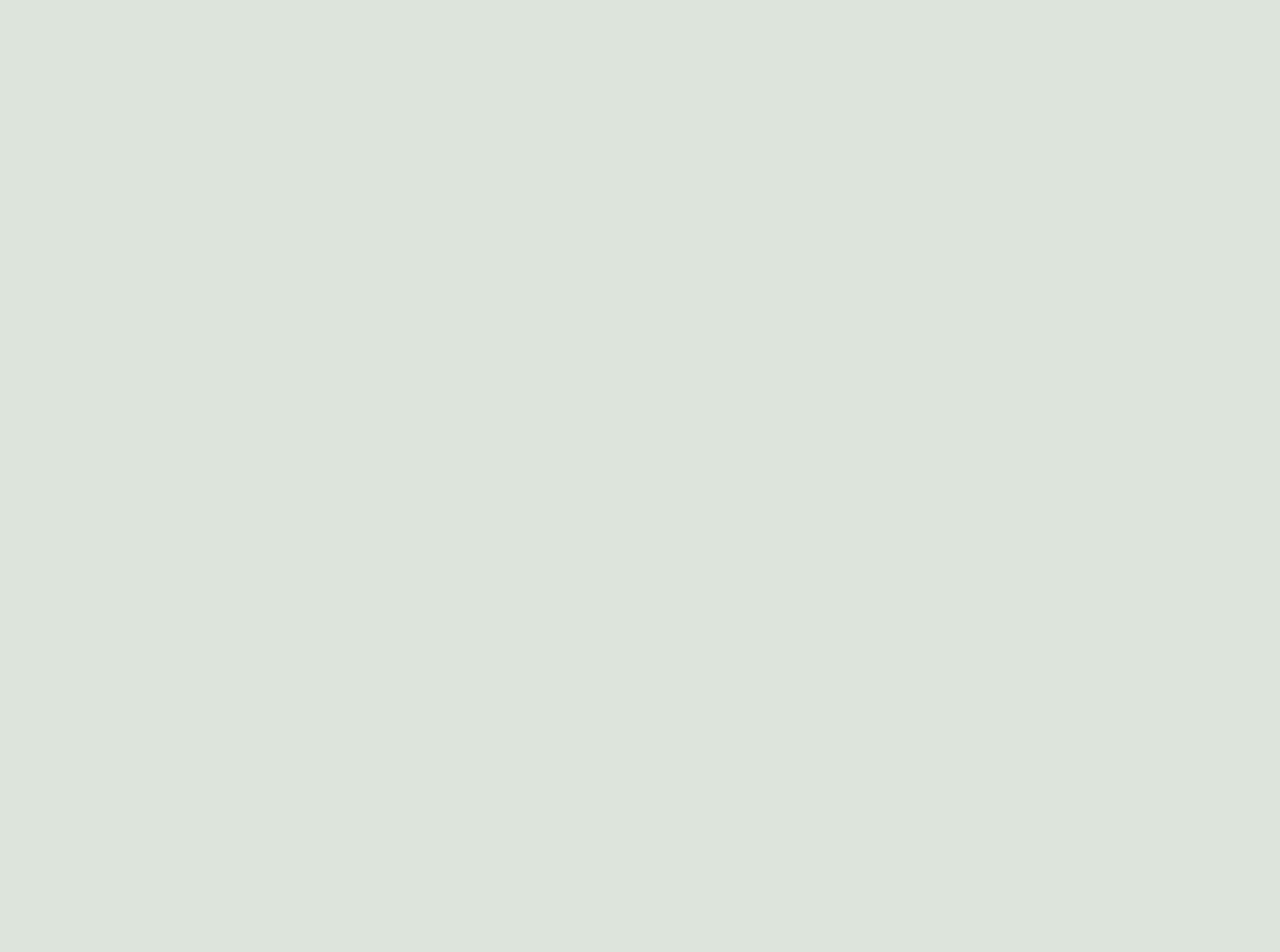
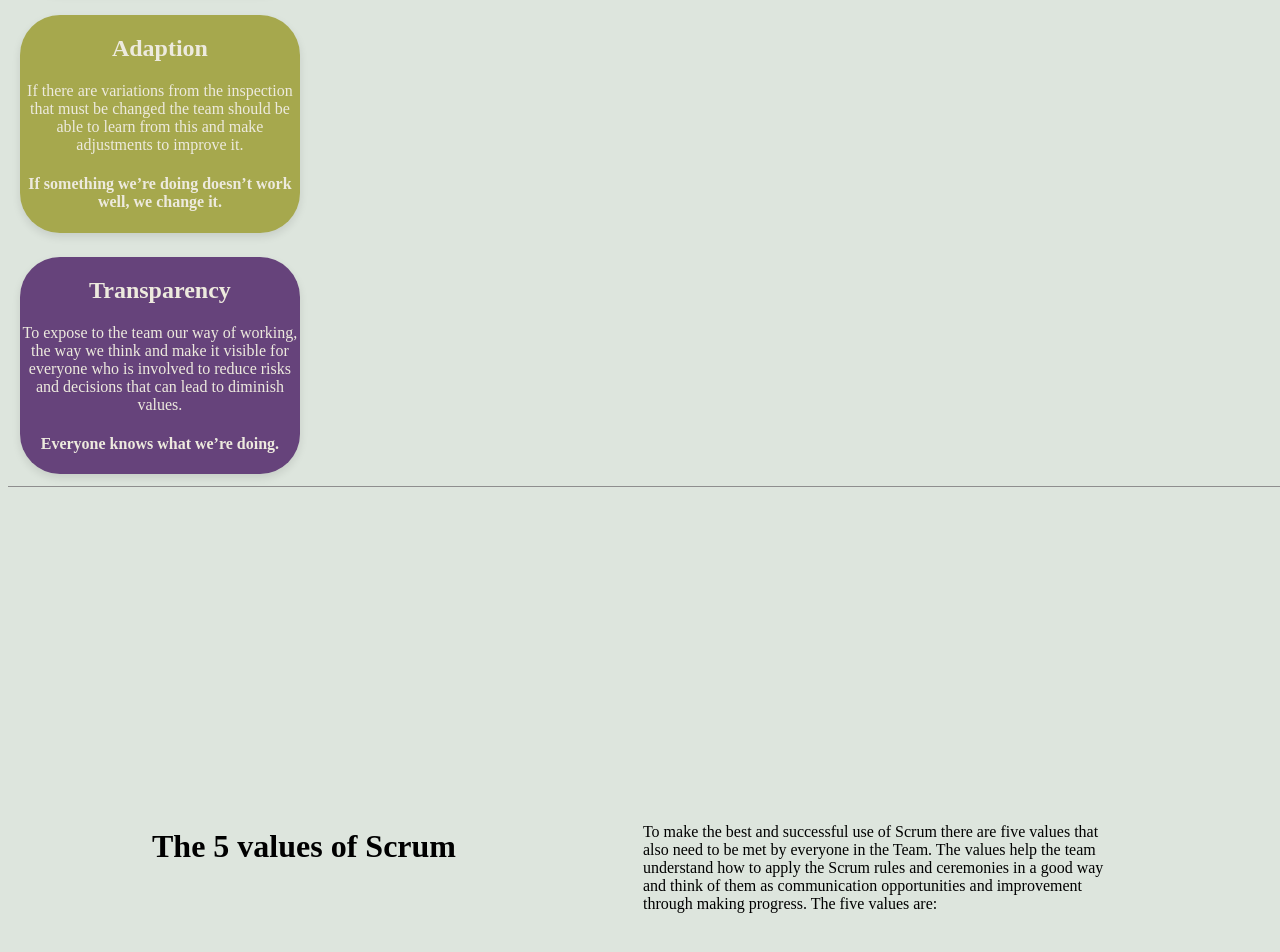
Before and after one commit to Wilma-Norman/Scrum-Project-assignment, a React (Vite) app: page /essence in a window 1280 px wide. Shown: the part 228-1180 px from the top of the page. Before the commit the page ends 816 px from the top, so only its background shows below. Built offline with nearby package versions, Linux system fonts and the light colour scheme.

Commit message:
made changes, working with css atm

```diff
--- a/src/Components/Essence/FiveValues/FiveValues.module.css
+++ b/src/Components/Essence/FiveValues/FiveValues.module.css
@@ -4,7 +4,7 @@ html {
 
 .boxOne {
     background-color: #4B7492;
-    width: 25%;
+    width: 22%;
     margin: 12px;
     border-radius: 40px;
     box-shadow: 0 4px 8px rgba(0, 0, 0, 0.1);
@@ -13,7 +13,7 @@ html {
 
 .boxTwo {
     background-color: #A6A84D;
-    width: 25%;
+    width: 22%;
     margin: 12px;
     border-radius: 40px;
     box-shadow: 0 4px 8px rgba(0, 0, 0, 0.1);
@@ -22,7 +22,7 @@ html {
 
 .boxThree {
     background-color: #66437B;
-    width: 25%;
+    width: 22%;
     margin: 12px;
     border-radius: 40px;
     box-shadow: 0 4px 8px rgba(0, 0, 0, 0.1);
@@ -30,13 +30,16 @@ html {
 }
 
 .upperContainer {
+    position: absolute;
+    justify-content: space-evenly;
     display: flex;
-    height: fit-content;
-    justify-content: center;
+    flex-direction: column;
 }
 
 .lowerContainer {
     display: flex;
+    margin: 20rem 9rem;
+
 }
 
 .titleOne {
@@ -61,3 +64,14 @@ p {
 h4 {
     text-align: center;
 }
+
+.fiveValuesText,
+.sideText {
+    width: 48%;
+    text-align: start;
+    margin-left: 19%;
+}
+
+.lines {
+    border-top: 1.3px solid #8E8E8E;
+}
--- a/src/Components/Essence/FiveValues/index.jsx
+++ b/src/Components/Essence/FiveValues/index.jsx
@@ -1,5 +1,5 @@
-import styles from './FiveValues.module.css';
 import { Essence } from '../../../data/data'
+import styles from './FiveValues.module.css'
 
 const FiveValues = () => {
     return (
@@ -20,12 +20,13 @@ const FiveValues = () => {
                     <p>{Essence.transparencyText}</p>
                     <h4 className={styles.smallText}>{Essence.transparencyPS}</h4>
                 </div>
-                {/* </div>
-                    <div className={styles.lowerContainer}>
+                <div className={styles.lines}></div>
+                <div className={styles.lowerContainer}>
                     <h1 className={styles.title}>The 5 values of Scrum</h1>
-                    <p className={styles.sideText}>To make the best and successful use of Scrum there are five values that also need to be met by everyone in the Team. The values help the team understand how to apply the Scrum rules and ceremonies in a good way and think of them as communication opportunities and improvement through making progress. The five values are:</p>
-                </div>  */}
+                    <p className={styles.sideText}>{Essence.fiveValuesText}</p>
                 </div>
+            </div>
+
         </>
     );
 };
```
